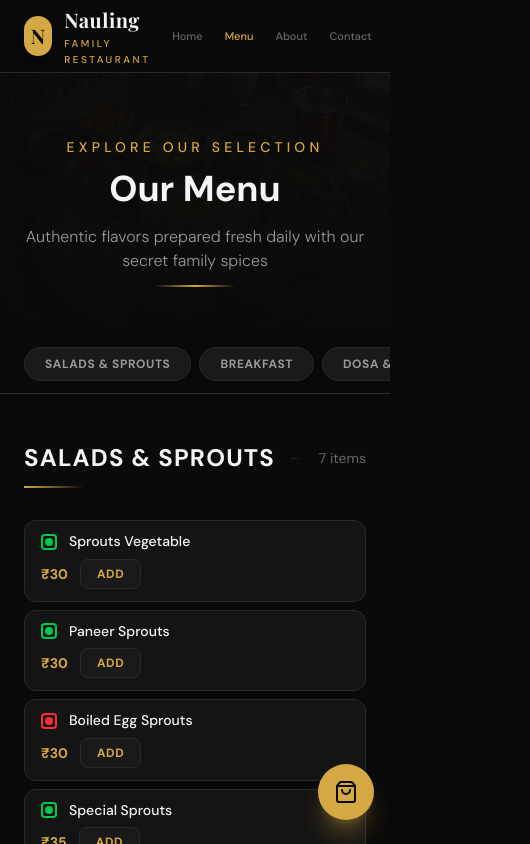
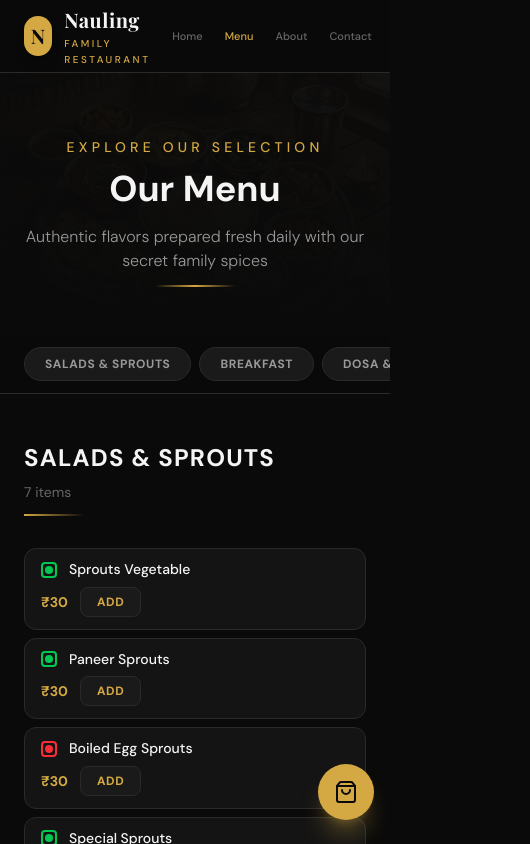
Before and after one commit to Dineshkor/nauling-restaurant, a Next.js app: page /menu in a window 390 px wide. Shown: the top 844 px of the page, 530 px wide, since content can reach past the window. Built offline with nearby package versions, Linux system fonts and the light colour scheme; a web font is replaced by a local one.

Commit message:
overflow issue fixed

```diff
--- a/src/app/layout.tsx
+++ b/src/app/layout.tsx
@@ -26,15 +26,17 @@ export default function RootLayout({
   children: React.ReactNode;
 }>) {
   return (
-    <html lang="en" className="scroll-smooth">
+    <html lang="en" className="scroll-smooth overflow-x-hidden">
       <body
-        className={`${dmSans.variable} ${playfair.variable} font-sans bg-dark text-text-primary antialiased flex flex-col min-h-screen`}
+        className={`${dmSans.variable} ${playfair.variable} font-sans bg-dark text-text-primary antialiased flex flex-col min-h-screen overflow-x-hidden`}
       >
-        <Navbar />
-        <main className="flex-1">
-          {children}
-        </main>
-        <Footer />
+        <div className="flex-1 flex flex-col relative overflow-x-hidden">
+          <Navbar />
+          <main className="flex-1">
+            {children}
+          </main>
+          <Footer />
+        </div>
         <GlobalCart />
       </body>
     </html>
--- a/src/components/CategoryFilter.tsx
+++ b/src/components/CategoryFilter.tsx
@@ -40,7 +40,7 @@ export default function CategoryFilter({ categories }: { categories: MenuCategor
     <div className="sticky top-[72px] z-30 w-full bg-dark/95 backdrop-blur-lg border-b border-dark-border py-3">
       <div
         ref={scrollRef}
-        className="max-w-6xl mx-auto px-6 overflow-x-auto whitespace-nowrap scrollbar-hide flex gap-2"
+        className="max-w-full sm:max-w-6xl mx-auto px-6 overflow-x-auto whitespace-nowrap scrollbar-hide flex gap-2 items-center"
       >
         {categories.map(cat => (
           <button
--- a/src/components/MenuSection.tsx
+++ b/src/components/MenuSection.tsx
@@ -11,9 +11,9 @@ export default function MenuSection({ category }: { category: MenuCategory }) {
     <section id={`cat-${category.id}`} className="scroll-mt-40 mb-16">
       {/* Section Header */}
       <div className="w-full max-w-6xl mx-auto px-6 mb-8">
-        <div className="flex items-center gap-4">
-          <h2 className="font-serif text-2xl md:text-3xl font-bold text-text-primary uppercase tracking-wider whitespace-nowrap">{category.name}</h2>
-          <div className="h-px flex-1 bg-gradient-to-r from-dark-border to-transparent"></div>
+        <div className="flex flex-col sm:flex-row sm:items-center gap-2 sm:gap-4 overflow-hidden">
+          <h2 className="font-serif text-2xl md:text-3xl font-bold text-text-primary uppercase tracking-wider">{category.name}</h2>
+          <div className="hidden sm:block h-px flex-1 bg-gradient-to-r from-dark-border to-transparent"></div>
           <span className="text-text-muted text-sm whitespace-nowrap">{category.items.length} items</span>
         </div>
         <div className="gold-line mt-2"></div>
```
